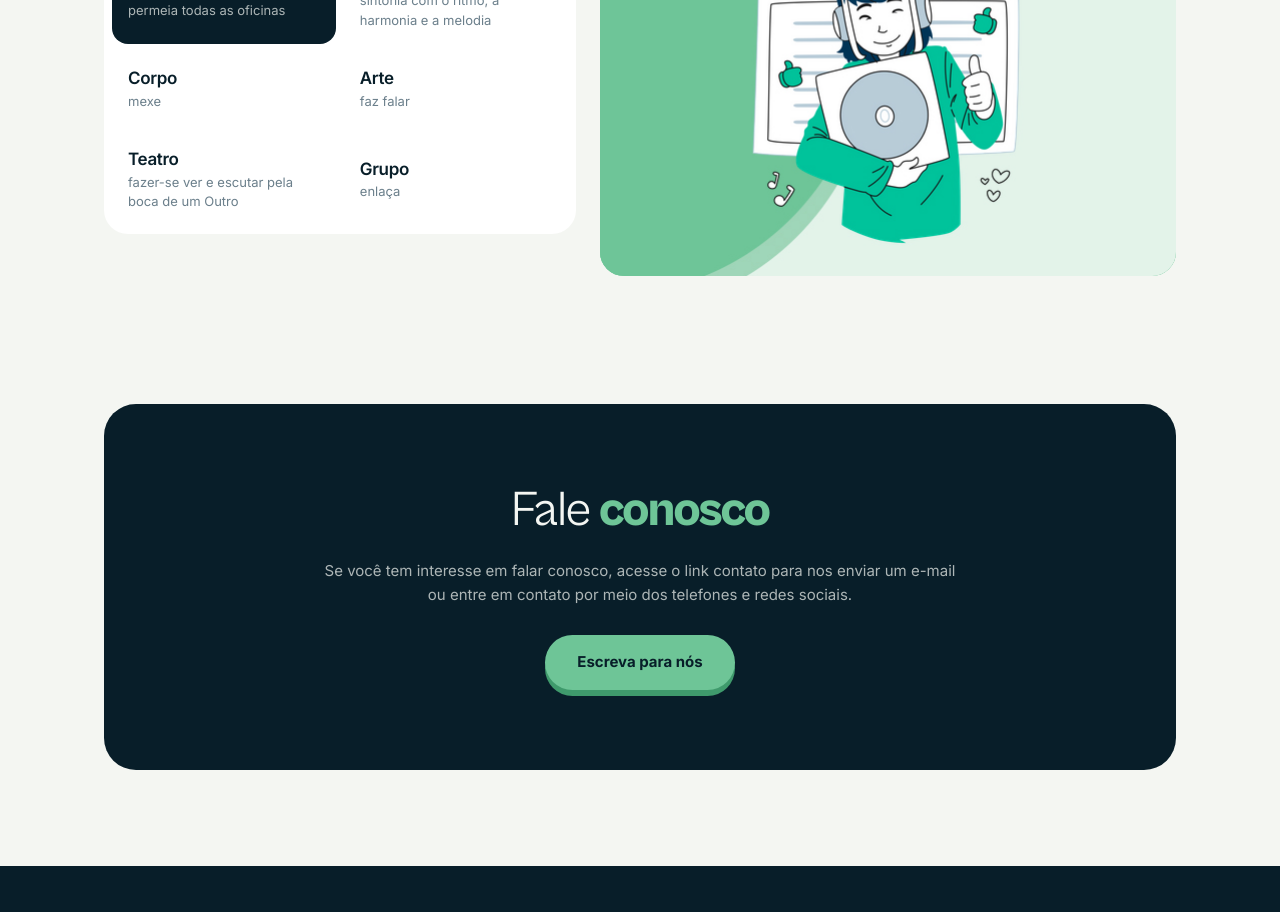
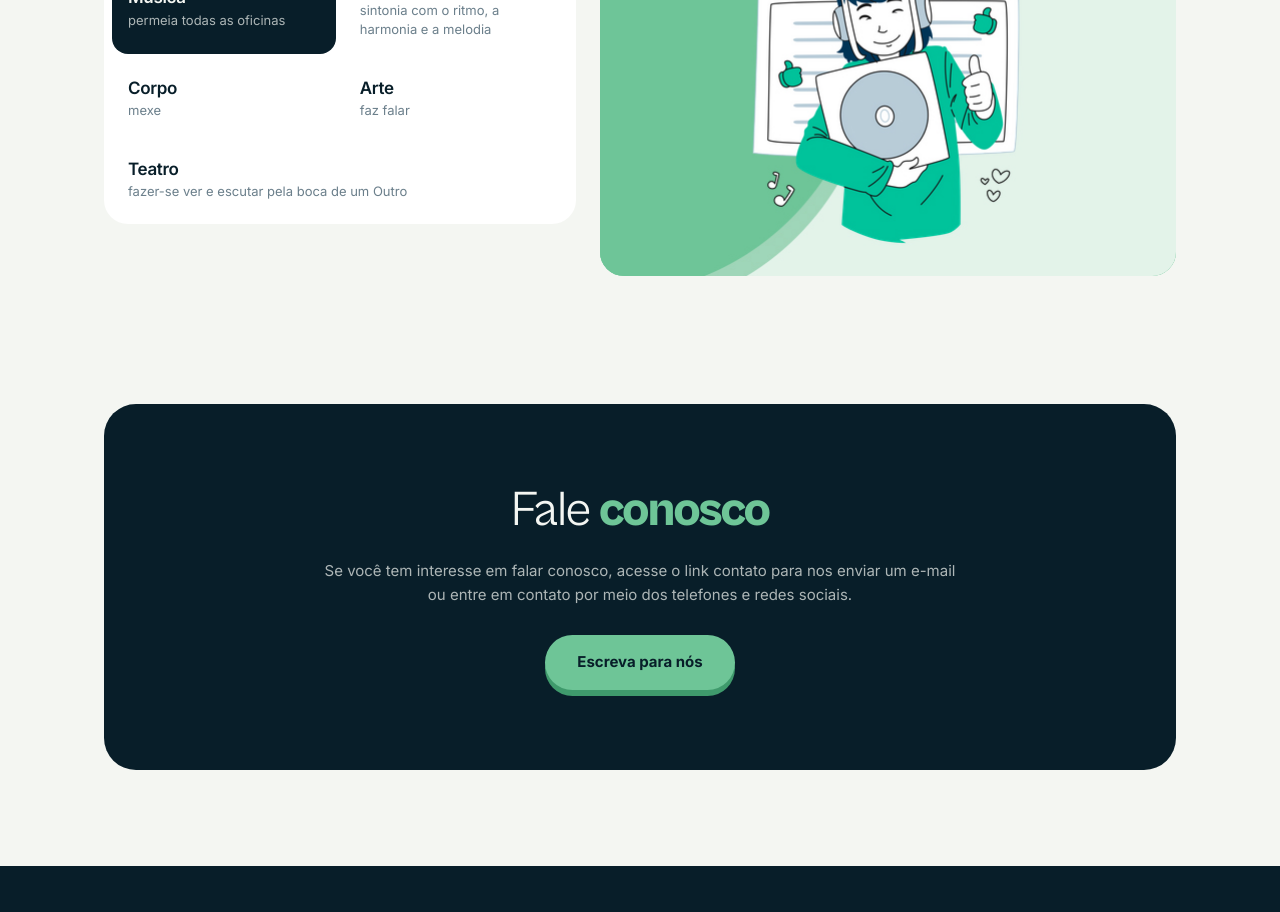
Before and after one commit to jnjr86/equipe-ponte_claude, a Next.js app: page /oficinas in a window 1280 px wide. Shown: the part 6240-7152 px from the top of the page. Built offline with nearby package versions, Linux system fonts and the light colour scheme.

Commit message:
Bloco interativo: remove a cena Grupo
Co-Authored-By: Claude Opus 5.5 <noreply@anthropic.com>

```diff
--- a/components/DayScene.tsx
+++ b/components/DayScene.tsx
@@ -71,14 +71,6 @@ const art: Record<string, React.ReactNode> = {
       </g>
     </g>
   ),
-  grupo: (
-    <g>
-      <path d="M150 158q25 22 50 0M200 158q25 22 50 0" fill="none" stroke={INK} strokeWidth="6" strokeLinecap="round" />
-      <Person cx={135} base={200} w={56} h={62} fill="#6ec597" />
-      <Person cx={200} base={200} w={62} h={82} fill="#fff" />
-      <Person cx={265} base={200} w={56} h={66} fill="#2c5d78" />
-    </g>
-  ),
 };
 
 const sceneImages: Record<string, { src: string; alt: string }> = {
@@ -105,7 +97,7 @@ export function DayScene() {
               role="tab"
               aria-selected={on}
               onClick={() => setActive(i)}
-              className={`relative rounded-2xl px-4 py-3.5 text-left transition-colors ${on ? "text-paper" : "text-ink hover:bg-paper"}`}
+              className={`relative rounded-2xl px-4 py-3.5 text-left transition-colors ${scenes.length % 2 && i === scenes.length - 1 ? "col-span-2" : ""} ${on ? "text-paper" : "text-ink hover:bg-paper"}`}
             >
               {on && <motion.span layoutId="scene-pill" className="absolute inset-0 rounded-2xl bg-ink" transition={{ type: "spring", stiffness: 320, damping: 30 }} />}
               <span className="relative block text-[17px] font-semibold tracking-[-0.02em]">{s.label}</span>
--- a/lib/content.ts
+++ b/lib/content.ts
@@ -167,7 +167,6 @@ export const scenes = [
   { key: "corpo", label: "Corpo", verb: "mexe", line: "O corpo mexe", note: "uma nova presença no tempo e no espaço" },
   { key: "arte", label: "Arte", verb: "faz falar", line: "A arte faz falar", note: "dar voz ao sujeito" },
   { key: "teatro", label: "Teatro", verb: "fazer-se ver e escutar pela boca de um Outro", line: "O teatro põe em cena", note: "fazer-se ver e escutar pela boca de um Outro" },
-  { key: "grupo", label: "Grupo", verb: "enlaça", line: "O grupo enlaça", note: "não nos constituímos sozinhos" },
 ] as const;
 
 export const equipe = {
```
